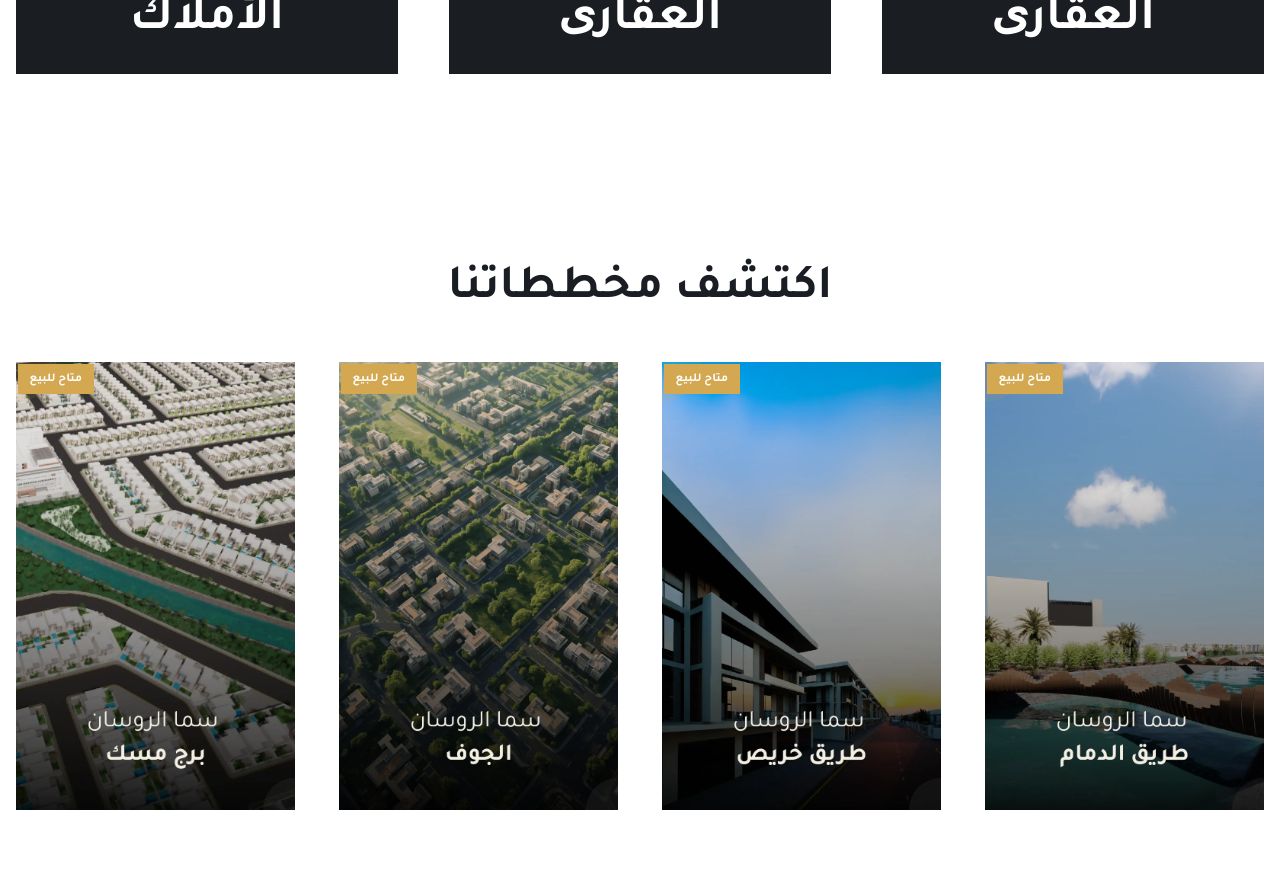
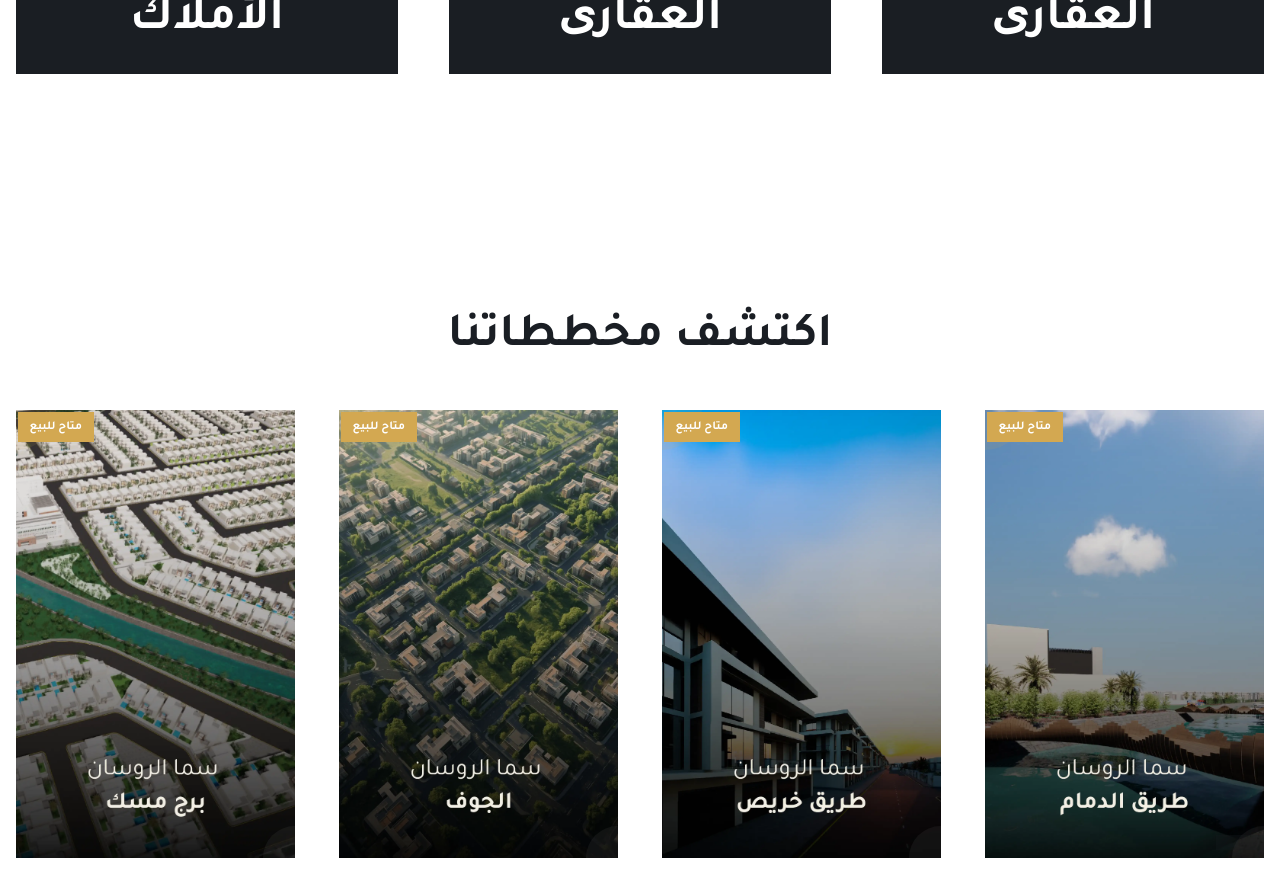
Before and after one commit to Ahmed-Soliman33/sama-alrosan, a React (Vite) app: page / in a window 1280 px wide. Shown: the part 1560-2456 px from the top of the page. Built offline with nearby package versions, Linux system fonts and the light colour scheme.

Commit message:
adding space in DiscoverOurPlans

```diff
--- a/src/components/home/DiscoverOurPlans.jsx
+++ b/src/components/home/DiscoverOurPlans.jsx
@@ -54,7 +54,7 @@ const DiscoverOurPlans = () => {
   };
 
   return (
-    <section className="px-4 py-20">
+    <section className="px-4 py-20 sm:py-28 lg:py-32">
       <div className="mx-auto max-w-7xl">
         {/* Section Header */}
         <motion.div
```
